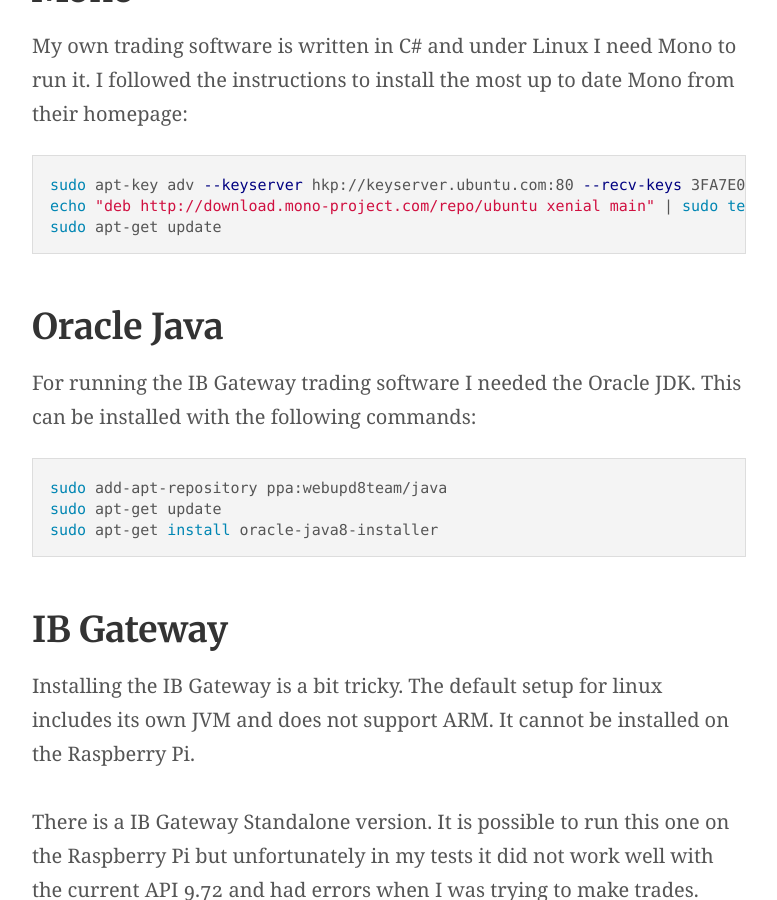
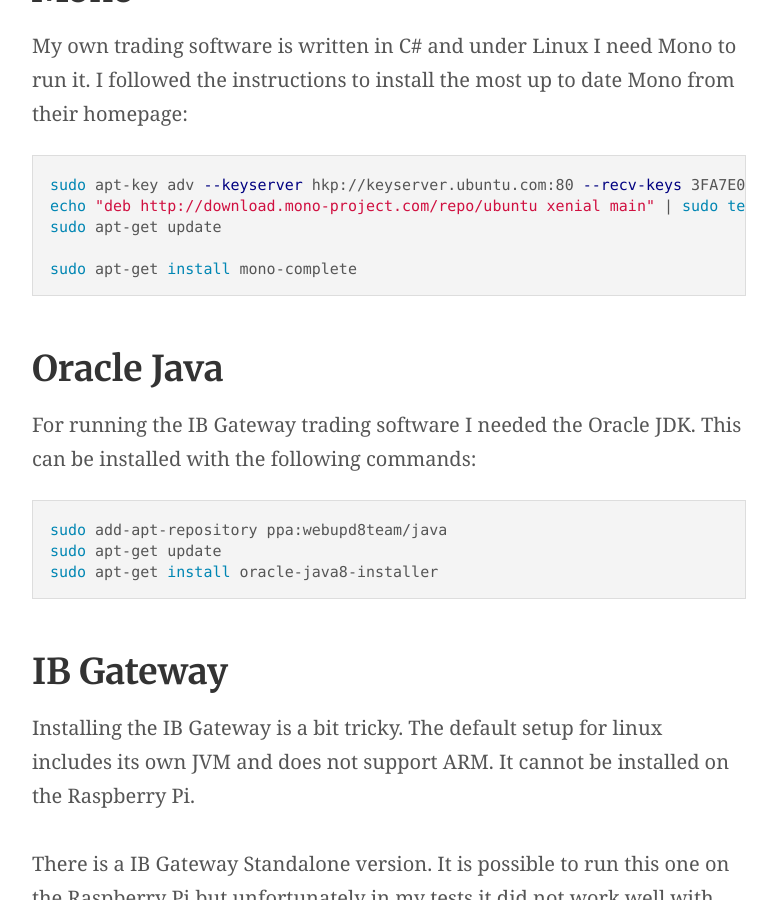
Before and after one commit to trenki2/trenki2.github.io, a Jekyll site: the page built from _posts/2018-01-04-trading-with-raspberry-pi.md, in a window 1280 px wide and 900 px high, scrolled down 2405 px. Shown: the whole window, without its empty margins (251-1028 px from the left). Built offline with Jekyll 4.4.1, drawn with Linux system fonts in a browser that asks for light colours.

Commit message:
Added more code

````diff
--- a/_posts/2018-01-04-trading-with-raspberry-pi.md
+++ b/_posts/2018-01-04-trading-with-raspberry-pi.md
@@ -82,6 +82,8 @@ I followed the instructions to install the most up to date Mono from their homep
 sudo apt-key adv --keyserver hkp://keyserver.ubuntu.com:80 --recv-keys 3FA7E0328081BFF6A14DA29AA6A19B38D3D831EF
 echo "deb http://download.mono-project.com/repo/ubuntu xenial main" | sudo tee /etc/apt/sources.list.d/mono-official.list
 sudo apt-get update
+
+sudo apt-get install mono-complete
 ```
 
 ## Oracle Java
````
